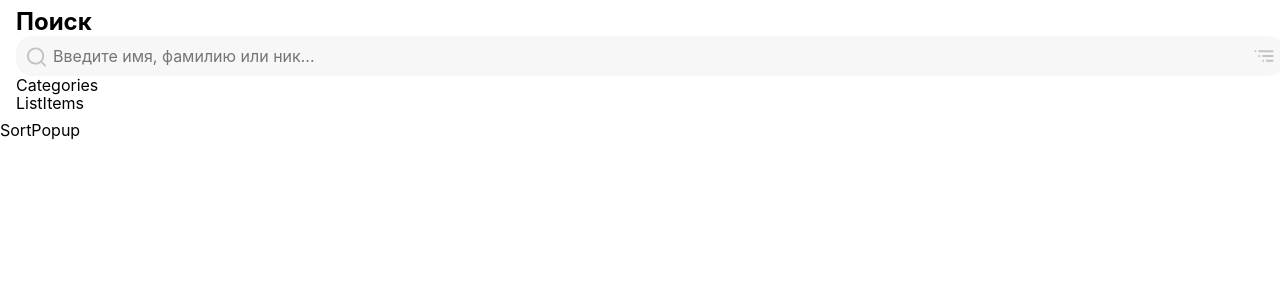
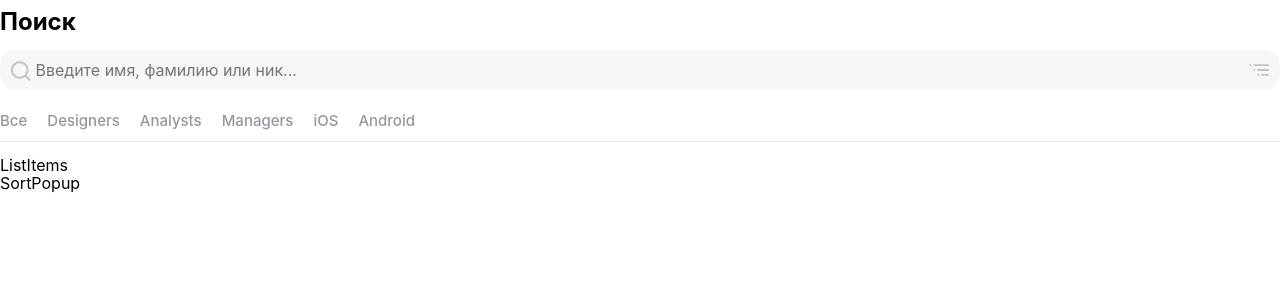
Before and after one commit to RomanovAnton/kode-test-task, a React (Create React App) app: page / in a window 1280 px wide. Shown: the top 300 px of the page. Built offline with nearby package versions, Linux system fonts and the light colour scheme.

Commit message:
feat: add Categories component markup

```diff
--- a/src/Categories/Categories.js
+++ b/src/Categories/Categories.js
@@ -1,5 +1,31 @@
-import React from "react";
+import React, { useState } from "react";
+import "./Categories.scss";
 
 export default function Categories() {
-  return <div>Categories</div>;
+  const [currentCategory, setCurrentCategory] = useState("");
+  const categoriesArr = [
+    "Все",
+    "Designers",
+    "Analysts",
+    "Managers",
+    "iOS",
+    "Android",
+  ];
+  return (
+    <ul className="categories">
+      {categoriesArr.map((item, idx) => (
+        <li
+          key={idx}
+          className={
+            item === currentCategory
+              ? "categories__item categories__item_active"
+              : "categories__item"
+          }
+          onClick={() => setCurrentCategory(item)}
+        >
+          {item}
+        </li>
+      ))}
+    </ul>
+  );
 }
--- a/src/Categories/Categories.scss
+++ b/src/Categories/Categories.scss
@@ -0,0 +1,36 @@
+@import "../sass//variables";
+
+.categories {
+  position: relative;
+  width: 100%;
+  height: 30px;
+  display: flex;
+  gap: 20px;
+  font-style: normal;
+  font-weight: 500;
+  font-size: 15px;
+  line-height: 20px;
+  padding: 0;
+  color: $color-grey;
+
+  &::after {
+    position: absolute;
+    top: 30px;
+    left: 0;
+    content: "";
+    width: 100%;
+    height: 0.33px;
+    background: $color-grey;
+    opacity: 0.2;
+  }
+
+  &__item {
+    list-style: none;
+    cursor: pointer;
+  }
+
+  &__item_active {
+    border-bottom: 2px solid $color-purple;
+    color: #000000;
+  }
+}
--- a/src/SearchBlock/SearchBlock.js
+++ b/src/SearchBlock/SearchBlock.js
@@ -8,7 +8,7 @@ export default function SearchBlock() {
 
   return (
     <div className="search-block">
-      <SearchIcon />
+      <SearchIcon className="search-block__icon" />
       <input
         className="search-block__input"
         type="text"
--- a/src/SearchBlock/SearchBlock.scss
+++ b/src/SearchBlock/SearchBlock.scss
@@ -1,6 +1,7 @@
 @import "../sass/variables";
 
 .search-block {
+  margin: 6px auto;
   width: 100%;
   height: 40px;
   border-radius: 16px;
@@ -8,7 +9,6 @@
   display: flex;
   align-items: center;
   gap: 5px;
-  padding: 0 10px;
   transition: 0.3s;
 
   &:focus-within {
@@ -16,19 +16,25 @@
   }
 
   &__input {
-    width: 100%;
+    padding: 0;
+    width: calc(100% - 21px - 21px);
     height: 20px;
     background-color: $color-light-grey;
     border: none;
     outline: none;
   }
 
-  &__icon {
+  &__icon:first-child {
+    padding-left: 10px;
+  }
+
+  &__icon:last-child {
+    padding-right: 10px;
+  }
+
+  &__icon:last-child:hover {
     transition: 0.3s;
+    fill: $color-purple;
     cursor: pointer;
   }
-
-  &__icon:hover {
-    fill: $color-purple;
-  }
 }
--- a/src/index.scss
+++ b/src/index.scss
@@ -1,2 +1,2 @@
+@import url("./sass/_normalize.scss");
 @import url("./sass/_global.scss");
-@import url("./sass/_normalize.scss");
--- a/src/pages/Home/Home.scss
+++ b/src/pages/Home/Home.scss
@@ -2,10 +2,10 @@
   display: flex;
   flex-direction: column;
   align-items: flex-start;
-  margin: 8px 16px;
+  padding: 8px auto 12px;
 
   &__title {
-    margin: 0;
+    margin: 8px auto 8px 0;
     font-style: normal;
     font-weight: 700;
     font-size: 24px;
```
